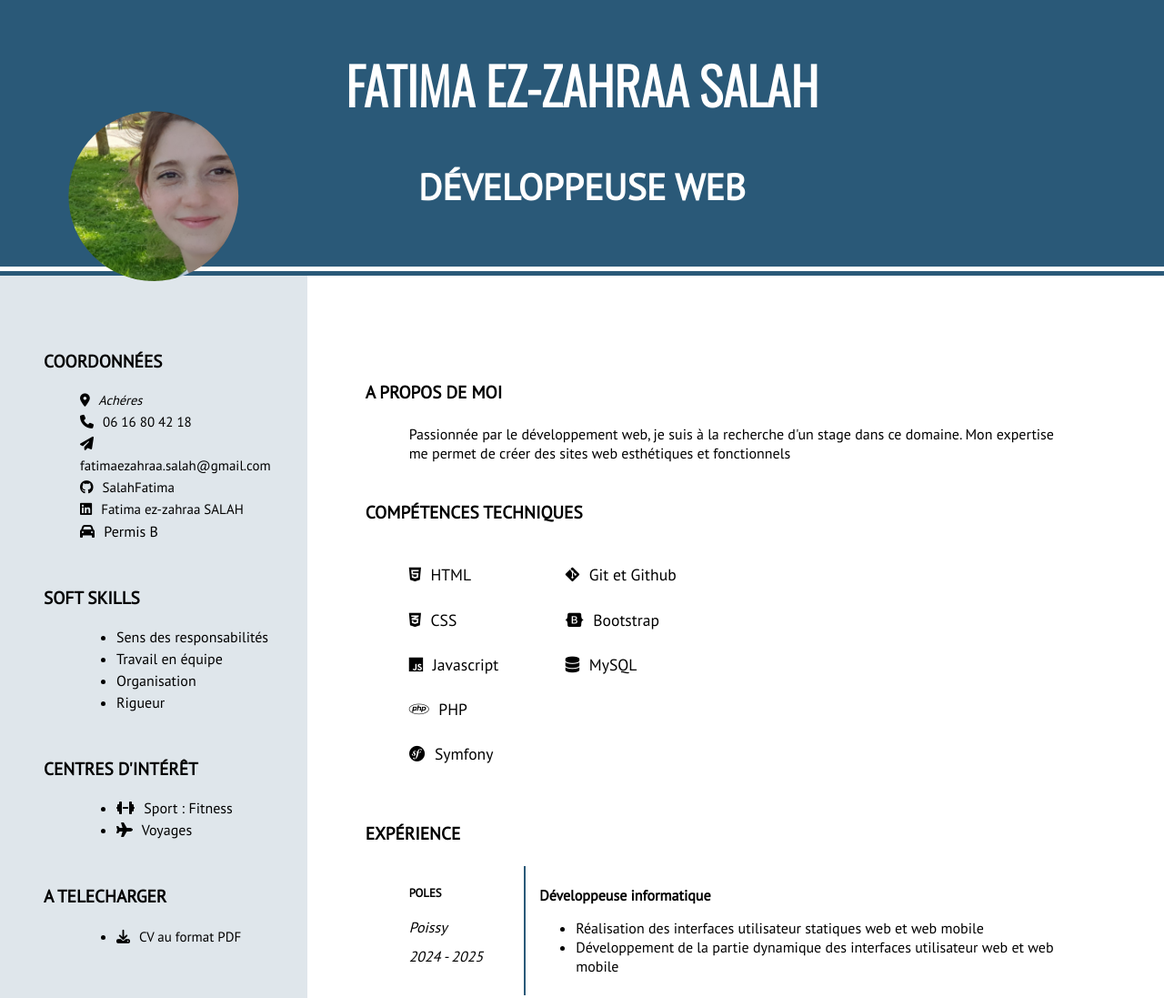
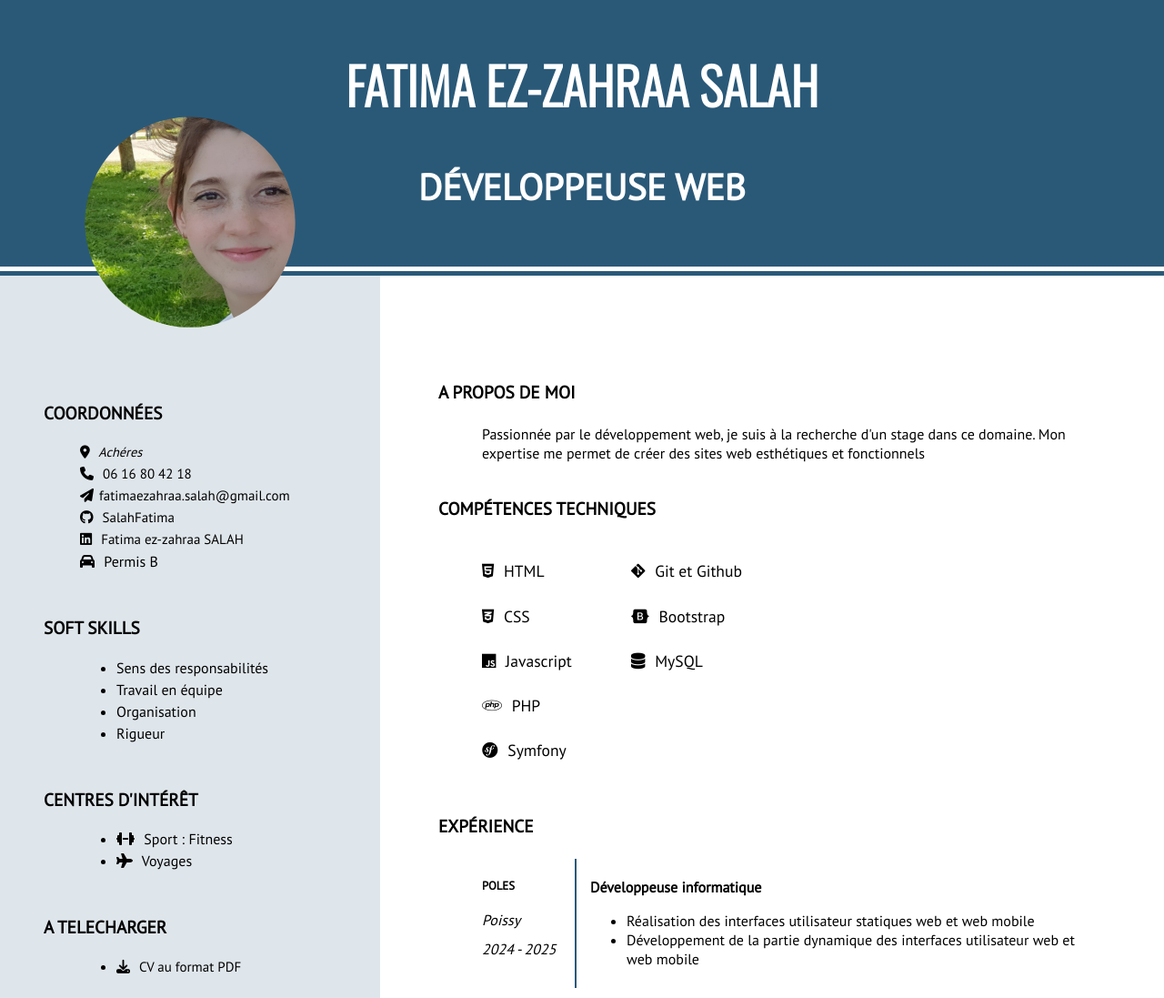
Before and after one commit to fatisajid/curriculumVitae, a plain HTML site: page index.html in a window 1280 px wide. Shown: the top 1097 px of the page at 91% size. Drawn offline with nearby package versions, Linux system fonts and the light colour scheme.

Commit message:
modificationCss

```diff
--- a/assets/css/style.css
+++ b/assets/css/style.css
@@ -104,6 +104,7 @@ h3 {
     flex-direction: column;
     margin: 1em 2.5em;
     line-height: 150%;
+    width: 250px;
 }
 
 
--- a/index.html
+++ b/index.html
@@ -4,7 +4,7 @@
     <meta charset="UTF-8">
     <meta http-equiv="X-UA-Compatible" content="IE=edge">
     <meta name="viewport" content="width=device-width, initial-scale=1.0">
-    <link rel="stylesheet" href="css/reset.css">
+
 	<link rel="stylesheet" href="/assets/css/style.css">
     <link rel="preconnect" href="https://fonts.googleapis.com">
     <link rel="preconnect" href="https://fonts.gstatic.com" crossorigin>
```
